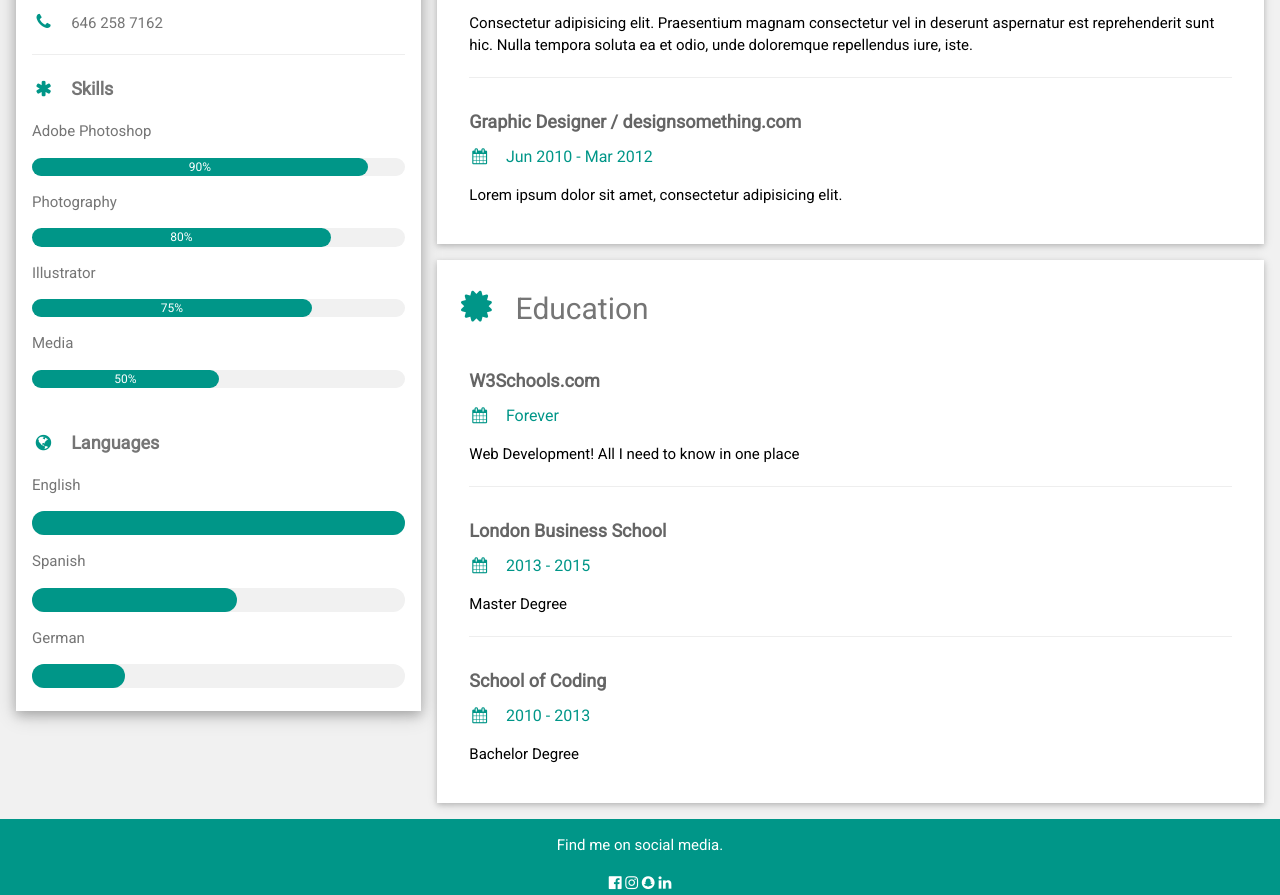
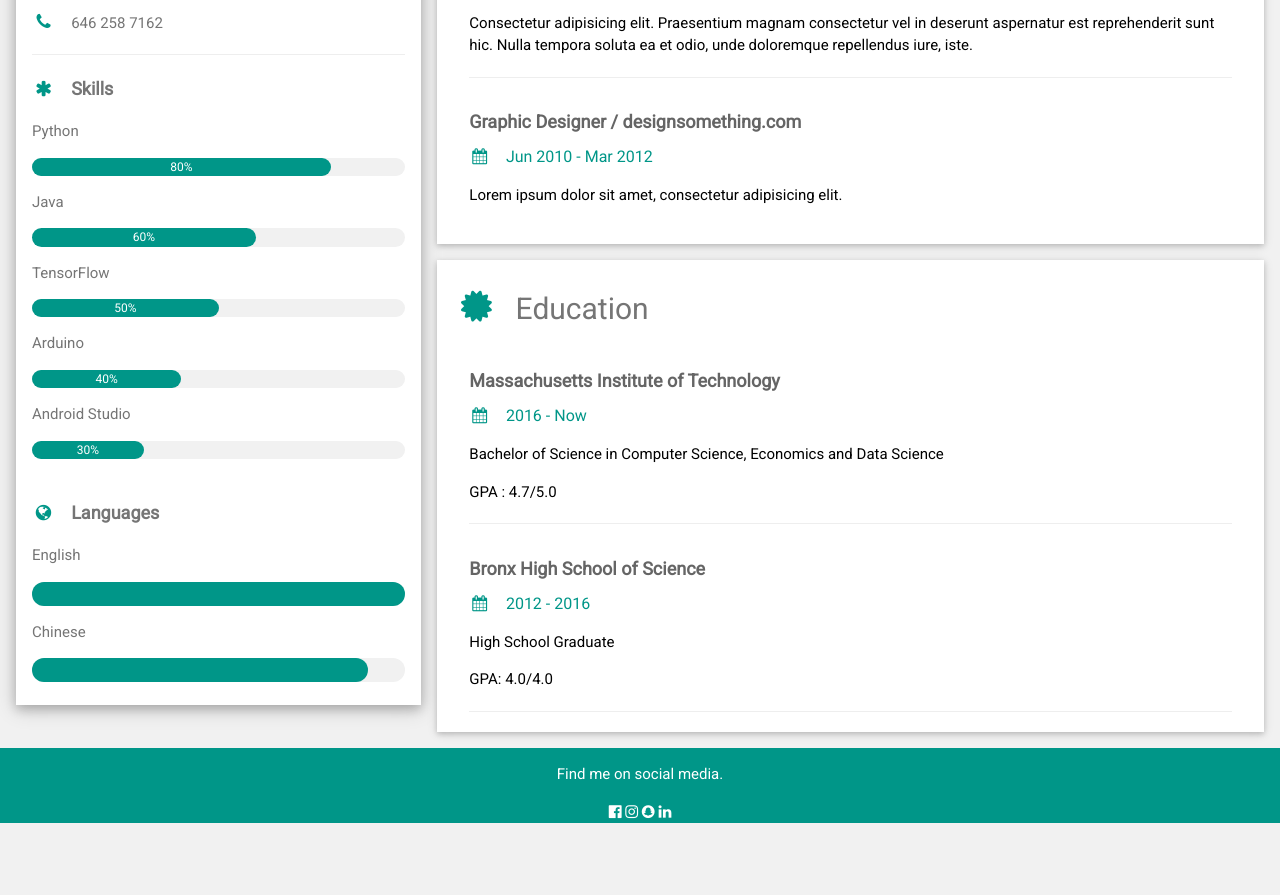
Before and after one commit to ykenny1/ykenny1.github.io, a plain HTML site: page index.html in a window 1280 px wide. Shown: the part 360-1255 px from the top of the page. After the commit the page ends 1183 px from the top, so only its background shows below. Drawn offline with nearby package versions, Linux system fonts and the light colour scheme.

Commit message:
education and left side of screen

```diff
--- a/index.html
+++ b/index.html
@@ -1,6 +1,6 @@
 <!DOCTYPE html>
 <html>
-<title>W3.CSS Template</title>
+<title>Kenny JH Yang</title>
 <meta charset="UTF-8">
 <meta name="viewport" content="width=device-width, initial-scale=1">
 <link rel="stylesheet" href="https://www.w3schools.com/w3css/4/w3.css">
@@ -35,23 +35,28 @@ html,body,h1,h2,h3,h4,h5,h6 {font-family: "Roboto", sans-serif}
           <hr>
 
           <p class="w3-large"><b><i class="fa fa-asterisk fa-fw w3-margin-right w3-text-teal"></i>Skills</b></p>
-          <p>Adobe Photoshop</p>
+          <p>Python</p>
           <div class="w3-light-grey w3-round-xlarge w3-small">
-            <div class="w3-container w3-center w3-round-xlarge w3-teal" style="width:90%">90%</div>
+            <div class="w3-container w3-center w3-round-xlarge w3-teal" style="width:80%">80%</div>
           </div>
-          <p>Photography</p>
+          <p>Java</p>
           <div class="w3-light-grey w3-round-xlarge w3-small">
-            <div class="w3-container w3-center w3-round-xlarge w3-teal" style="width:80%">
-              <div class="w3-center w3-text-white">80%</div>
+            <div class="w3-container w3-center w3-round-xlarge w3-teal" style="width:60%">
+              <div class="w3-center w3-text-white">60%</div>
             </div>
           </div>
-          <p>Illustrator</p>
-          <div class="w3-light-grey w3-round-xlarge w3-small">
-            <div class="w3-container w3-center w3-round-xlarge w3-teal" style="width:75%">75%</div>
-          </div>
-          <p>Media</p>
+          <p>TensorFlow</p>
           <div class="w3-light-grey w3-round-xlarge w3-small">
             <div class="w3-container w3-center w3-round-xlarge w3-teal" style="width:50%">50%</div>
+          </div>
+          <p>Arduino</p>
+          <div class="w3-light-grey w3-round-xlarge w3-small">
+            <div class="w3-container w3-center w3-round-xlarge w3-teal" style="width:40%">40%</div>
+          </div>
+
+          <p>Android Studio</p>
+          <div class="w3-light-grey w3-round-xlarge w3-small">
+            <div class="w3-container w3-center w3-round-xlarge w3-teal" style="width:30%">30%</div>
           </div>
           <br>
 
@@ -60,14 +65,11 @@ html,body,h1,h2,h3,h4,h5,h6 {font-family: "Roboto", sans-serif}
           <div class="w3-light-grey w3-round-xlarge">
             <div class="w3-round-xlarge w3-teal" style="height:24px;width:100%"></div>
           </div>
-          <p>Spanish</p>
+          <p>Chinese</p>
           <div class="w3-light-grey w3-round-xlarge">
-            <div class="w3-round-xlarge w3-teal" style="height:24px;width:55%"></div>
+            <div class="w3-round-xlarge w3-teal" style="height:24px;width:90%"></div>
           </div>
-          <p>German</p>
-          <div class="w3-light-grey w3-round-xlarge">
-            <div class="w3-round-xlarge w3-teal" style="height:24px;width:25%"></div>
-          </div>
+
           <br>
         </div>
       </div><br>
@@ -102,22 +104,20 @@ html,body,h1,h2,h3,h4,h5,h6 {font-family: "Roboto", sans-serif}
       <div class="w3-container w3-card w3-white">
         <h2 class="w3-text-grey w3-padding-16"><i class="fa fa-certificate fa-fw w3-margin-right w3-xxlarge w3-text-teal"></i>Education</h2>
         <div class="w3-container">
-          <h5 class="w3-opacity"><b>W3Schools.com</b></h5>
-          <h6 class="w3-text-teal"><i class="fa fa-calendar fa-fw w3-margin-right"></i>Forever</h6>
-          <p>Web Development! All I need to know in one place</p>
+          <h5 class="w3-opacity"><b>Massachusetts Institute of Technology</b></h5>
+          <h6 class="w3-text-teal"><i class="fa fa-calendar fa-fw w3-margin-right"></i>2016 - Now</h6>
+          <p>Bachelor of Science in Computer Science, Economics and Data Science</p>
+          <p>GPA : 4.7/5.0 </p>
           <hr>
         </div>
         <div class="w3-container">
-          <h5 class="w3-opacity"><b>London Business School</b></h5>
-          <h6 class="w3-text-teal"><i class="fa fa-calendar fa-fw w3-margin-right"></i>2013 - 2015</h6>
-          <p>Master Degree</p>
+          <h5 class="w3-opacity"><b>Bronx High School of Science</b></h5>
+          <h6 class="w3-text-teal"><i class="fa fa-calendar fa-fw w3-margin-right"></i>2012 - 2016</h6>
+          <p>High School Graduate</p>
+          <p>GPA: 4.0/4.0</p>
           <hr>
         </div>
-        <div class="w3-container">
-          <h5 class="w3-opacity"><b>School of Coding</b></h5>
-          <h6 class="w3-text-teal"><i class="fa fa-calendar fa-fw w3-margin-right"></i>2010 - 2013</h6>
-          <p>Bachelor Degree</p><br>
-        </div>
+
       </div>
 
     <!-- End Right Column -->
```
